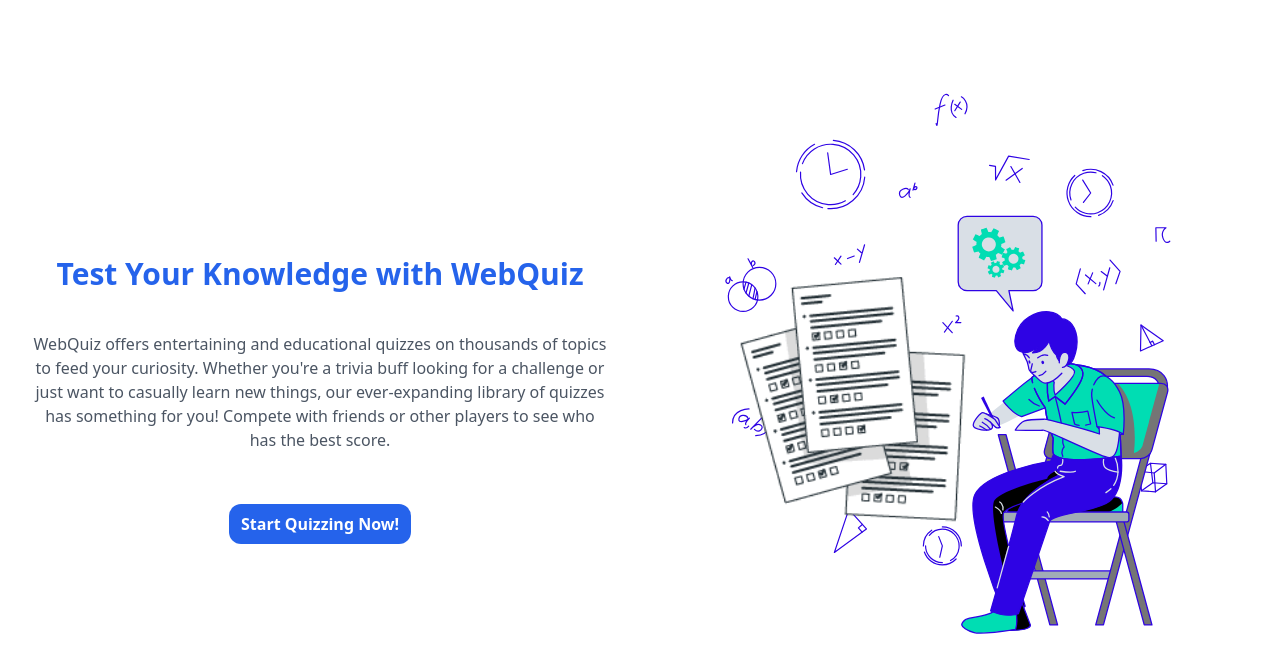
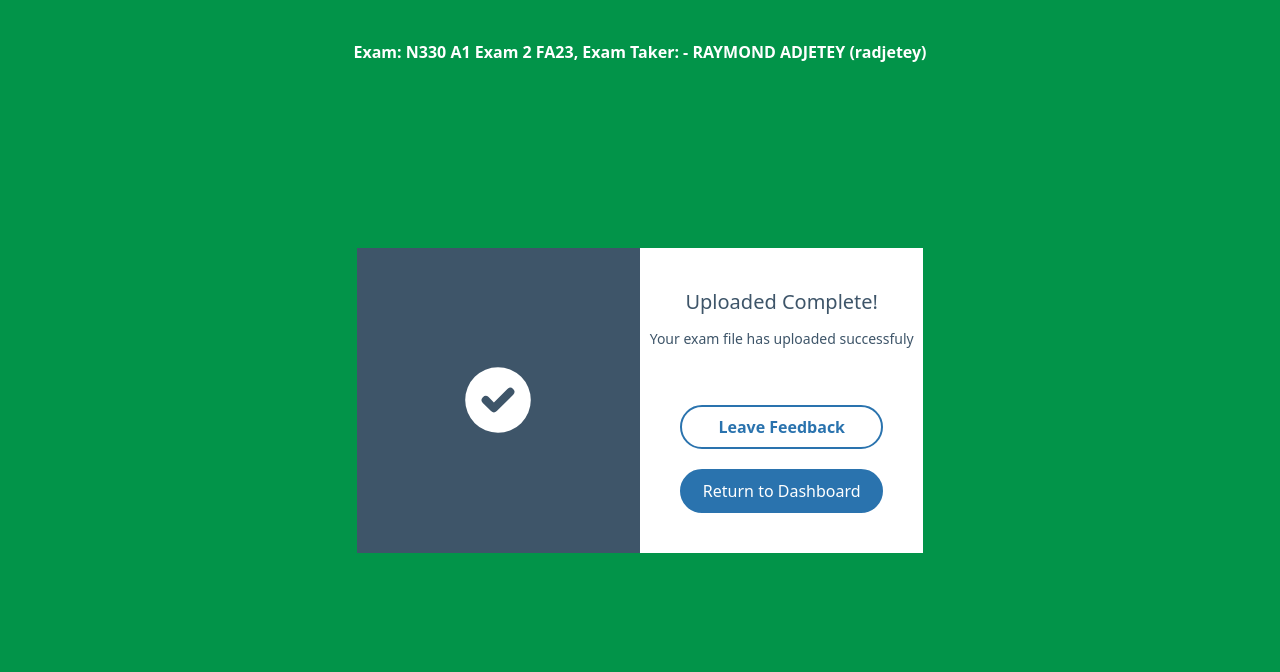
Before and after one commit to Omega-2023/webQuiz, a React (Vite) app: page / in a window 1280 px wide. Shown: the top 672 px of the page. Built offline with nearby package versions, Linux system fonts and the light colour scheme.

Commit message:
feat: Added

```diff
--- a/src/components/questions/QuestionHeader.jsx
+++ b/src/components/questions/QuestionHeader.jsx
@@ -6,6 +6,9 @@
       <div className=" font-medium text-2xl text-gray-300"> Examplify</div>
       <div>
         <Timimg />
+      </div>
+      <div>
+      N330 A1 Exam 2 FA23- RAYMOND ADJETEY (radjetey)
       </div>
       <div className=" hidden 450px:block font-medium text-2xl text-gray-300">
         {" "}
--- a/src/pages/FinishPage.jsx
+++ b/src/pages/FinishPage.jsx
@@ -45,7 +45,8 @@
   };
 
   return (
-    <div className="w-full h-[100vh] flex justify-center items-center bg-primary-green">
+    <div className="w-full relative h-[100vh] flex flex-col justify-center items-center bg-primary-green">
+    <p className=" absolute top-10 text-white font-semibold">Exam: N330 A1 Exam 2 FA23, Exam Taker: - RAYMOND ADJETEY (radjetey)</p>
       <div className=" w-full 600px:w-[15cm] px-4 400px:px-10 600px:px-0 grid grid-cols-2 justify-center">
 
         <div className="h-[6cm] 600px:h-auto col-span-full 600px:col-span-1  flex justify-center items-center bg-dark-700">
@@ -54,16 +55,16 @@
 
         <div className="col-span-full 600px:col-span-1 py-10 flex flex-col items-center bg-white">
           <h2 className=" text-xl text-dark-700 font-medium">
-            Congratulations!
+            Uploaded Complete!
           </h2>
-          <p className=" mt-3  text-dark-700">
-            Your exam has been <br /> successfuly submitted
+          <p className=" mt-3  text-[14px] text-dark-700 text-center">
+            Your exam file has uploaded successfuly
           </p>
           <div className=" w-full px-10 mt-14">
-            <button className=" bg-primary text-white font-semibold w-full py-2 ">
+            <button className=" rounded-3xl border-2 border-primary text-primary font-semibold w-full py-2 ">
               Leave Feedback
             </button>
-            <button className=" bg-primary-green text-white font-semibold w-full  py-2 mt-5">
+            <button className="rounded-3xl border-2 border-primary bg-primary text-white font-medium w-full  py-2 mt-5">
               Return to Dashboard
             </button>
           </div>
--- a/src/redux/reducers/progress.js
+++ b/src/redux/reducers/progress.js
@@ -1,7 +1,7 @@
 import { createReducer } from "@reduxjs/toolkit";
 
 const initialState = {
-  status: "not started",
+  status: "finish",
   enum: ["not started", "in progress", "finish"],
 };
 
--- a/tailwind.config.js
+++ b/tailwind.config.js
@@ -33,11 +33,11 @@
         "1600px": "1600px",
       },
       colors: {
-        primary: "#48A0DB",
+        primary: "#2a73ae",
         "light-gray": "#F2F4F6",
         "deep-gray": "#D8D9DB",
         "light-primary": "#DAECF7",
-        "primary-green": '#10c403',
+        "primary-green": '#029449',
         'dark-700': '#3e5569',
       },
     },
```
